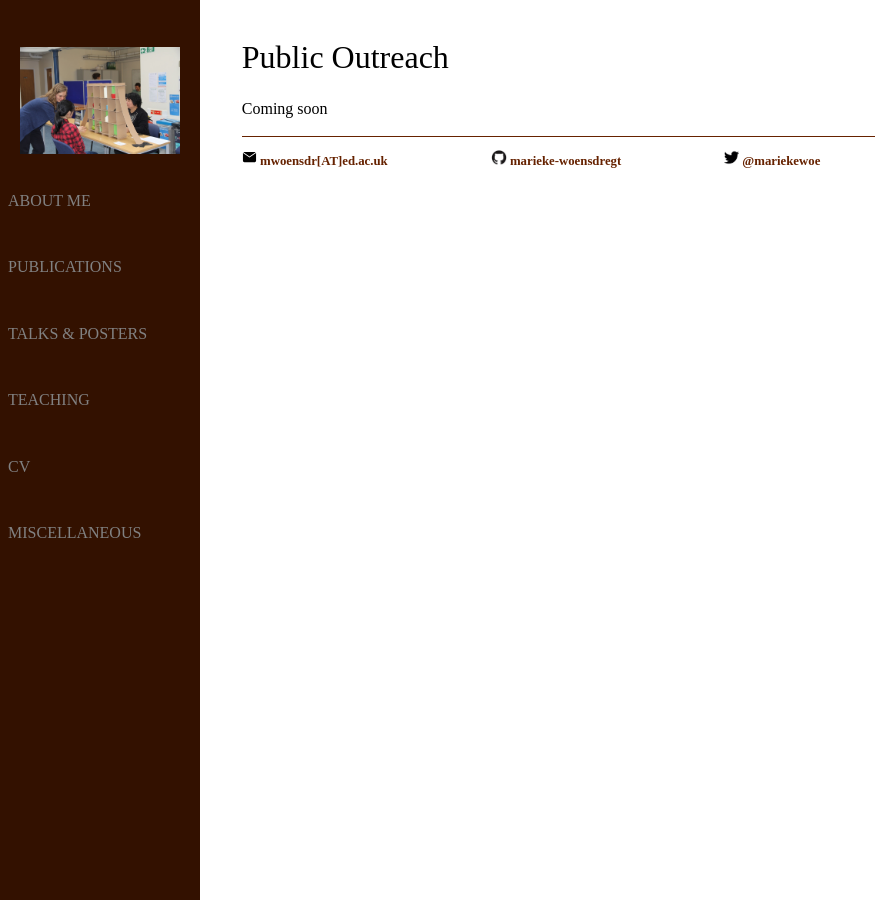
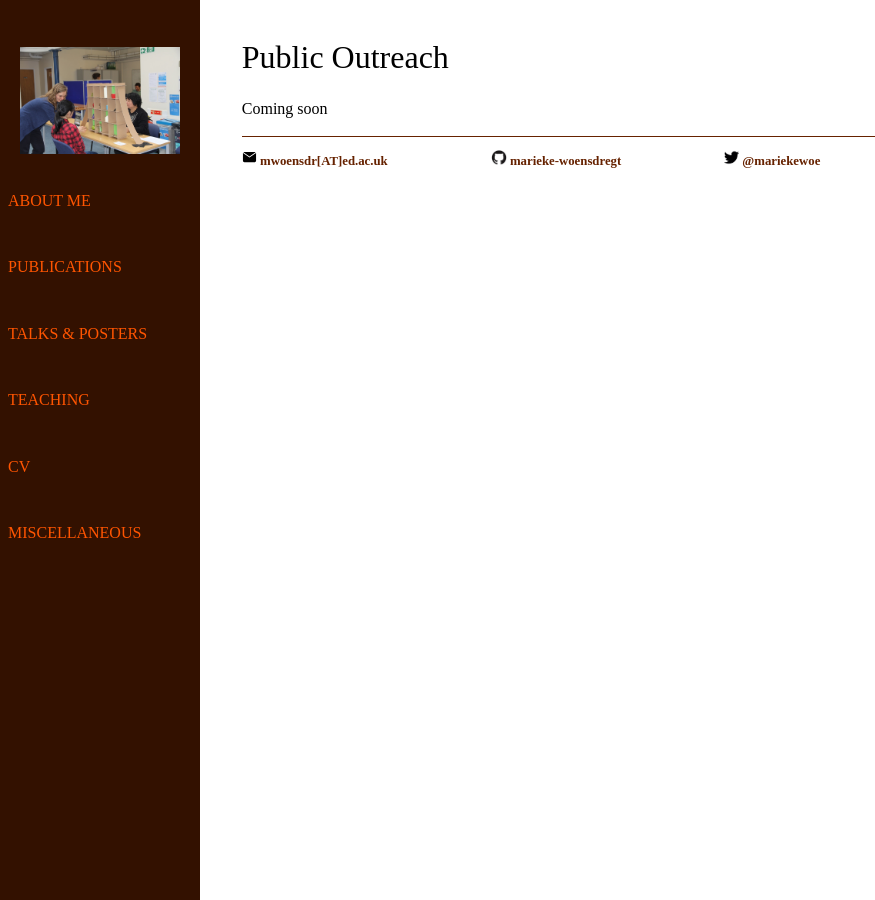
Before and after one commit to marieke-woensdregt/marieke-woensdregt.github.io, a Jekyll site: the page built from public_outreach/index.html, in a window 1280 px wide. Shown: the whole page, without its empty margins (0-875 px from the left). Built offline with Jekyll 4.4.1, drawn with Linux system fonts in a browser that asks for light colours.

Commit message:
Update main.css

```diff
--- a/css/main.css
+++ b/css/main.css
@@ -106,7 +106,7 @@ sidebar {
   z-index: 1; /* Stay on top */
   top: 0; /* Stay at the top */
   left: 0;
-  background-color: #331100; /* Brown OR #111; Black */
+  background-color: #331100; /* Brown */
   overflow-x: hidden; /* Disable horizontal scroll */
   padding-top: 20px;
 }
@@ -116,13 +116,13 @@ sidebar {
   padding: 3px 4px 3px 8px;
   text-decoration: none;
   /* font-size: 25px; */
-  color: #818181;
+  color: #ff5500;
   display: block;
 }
 
 /* When you mouse over the navigation links, change their color */
 .sidenav a:hover {
-  color: #f1f1f1;
+  color: #ffeee6;
 }
 
 /* Style page content */
```
